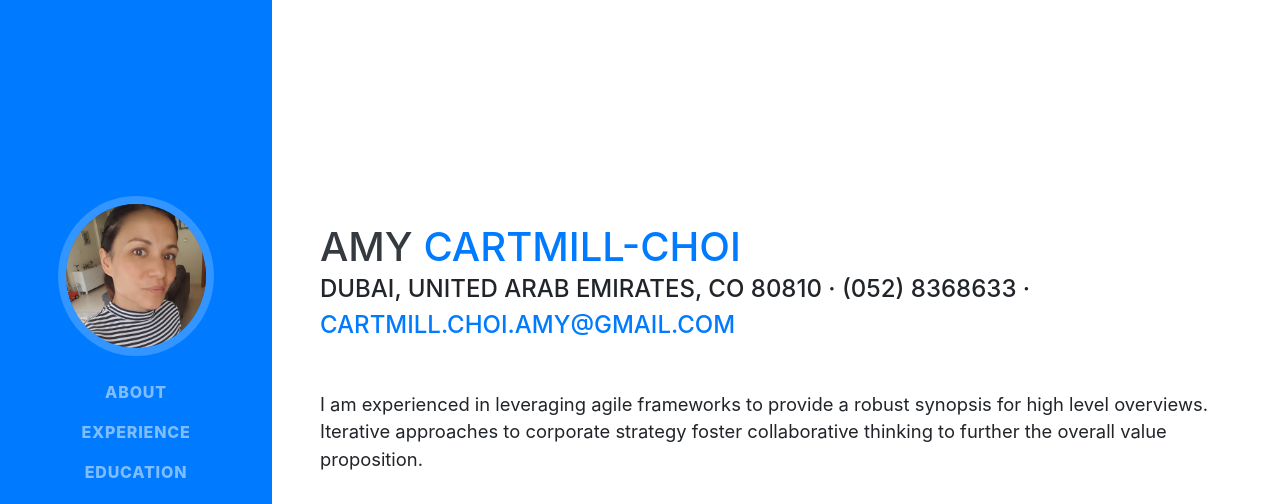
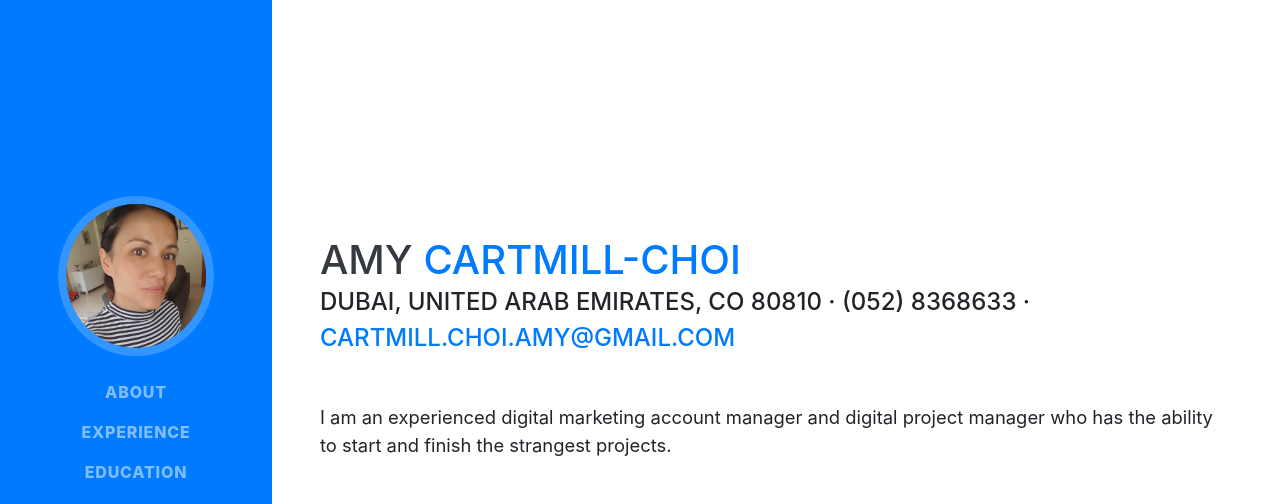
Before and after one commit to AmyCartmillChoi/portfolio, a website with bundled scripts: page index.html in a window 1280 px wide. Shown: the top 504 px of the page. Built offline with nearby package versions, Linux system fonts and the light colour scheme; a web font is replaced by a local one.

Commit message:
changed description

```diff
--- a/index.html
+++ b/index.html
@@ -8,7 +8,7 @@
   <meta name="description" content="">
   <meta name="author" content="">
 
-  <title>Resume - Start Bootstrap Theme</title>
+  <title>Amy Cartmill-Choi - Resume</title>
 
   <!-- Bootstrap core CSS -->
   <link href="vendor/bootstrap/css/bootstrap.min.css" rel="stylesheet">
@@ -69,7 +69,7 @@
         <div class="subheading mb-5">Dubai, United Arab Emirates, CO 80810 · (052) 8368633 ·
           <a href="mailto:name@email.com">cartmill.choi.amy@gmail.com</a>
         </div>
-        <p class="lead mb-5">I am experienced in leveraging agile frameworks to provide a robust synopsis for high level overviews. Iterative approaches to corporate strategy foster collaborative thinking to further the overall value proposition.</p>
+        <p class="lead mb-5">I am an experienced digital marketing account manager and digital project manager who has the ability to start and finish the strangest projects.</p>
         <div class="social-icons">
           <a href="#">
             <i class="fab fa-linkedin-in"></i>
```
